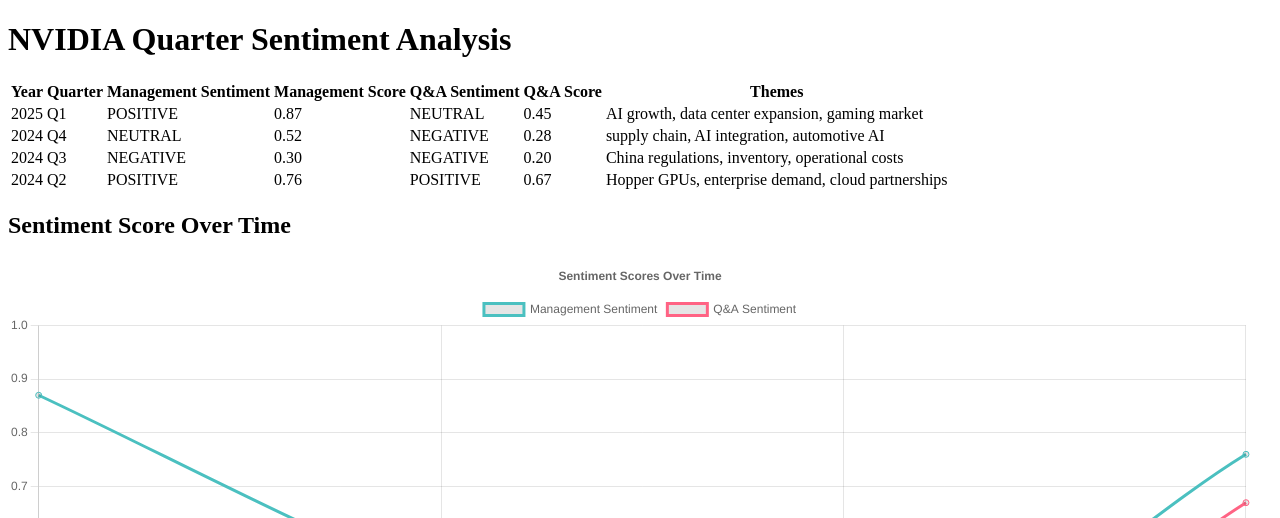
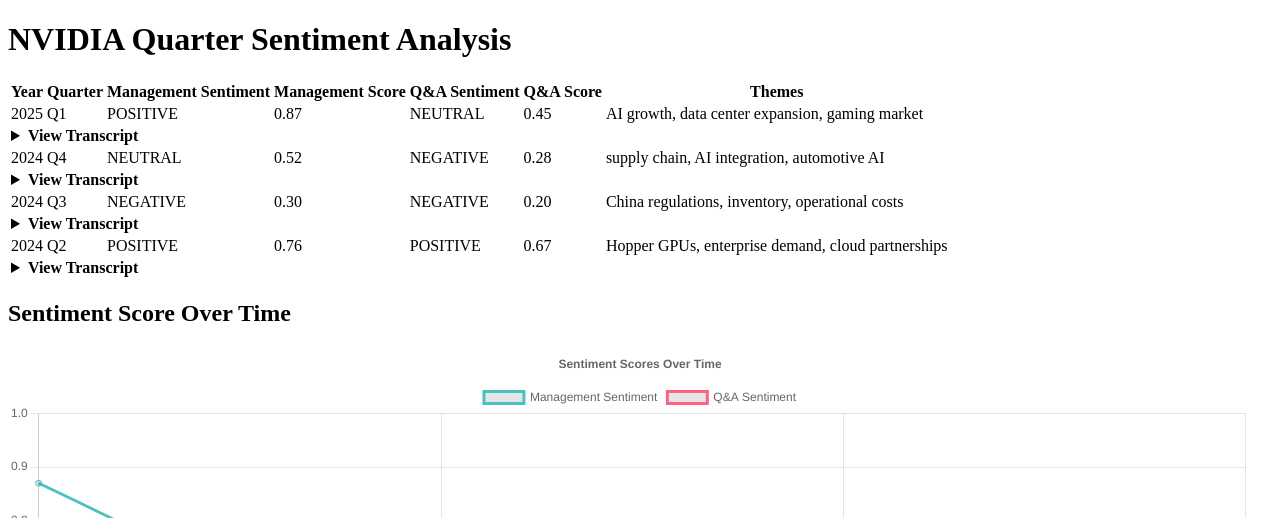
Before and after one commit to gavin-barro/AIEarningsSignal, a Flask app: page / in a window 1280 px wide. Shown: the top 518 px of the page. Run offline with Flask 3, Linux system fonts and the light colour scheme.

Commit message:
add transcripts

```diff
--- a/src/app.py
+++ b/src/app.py
@@ -12,28 +12,32 @@
         "quarter": "Q1",
         "management_sentiment": {"label": "POSITIVE", "score": 0.87},
         "qna_sentiment": {"label": "NEUTRAL", "score": 0.45},
-        "themes": ["AI growth", "data center expansion", "gaming market"]
+        "themes": ["AI growth", "data center expansion", "gaming market"],
+        "transcript": ["AAAA", "BBBB", "CCCCC"]
     },
     {
         "year": "2024",
         "quarter": "Q4",
         "management_sentiment": {"label": "NEUTRAL", "score": 0.52},
         "qna_sentiment": {"label": "NEGATIVE", "score": 0.28},
-        "themes": ["supply chain", "AI integration", "automotive AI"]
+        "themes": ["supply chain", "AI integration", "automotive AI"],
+        "transcript": ["AAAA", "BBBB", "CCCCC"]
     },
     {
         "year": "2024",
         "quarter": "Q3",
         "management_sentiment": {"label": "NEGATIVE", "score": 0.30},
         "qna_sentiment": {"label": "NEGATIVE", "score": 0.20},
-        "themes": ["China regulations", "inventory", "operational costs"]
+        "themes": ["China regulations", "inventory", "operational costs"],
+        "transcript": ["AAAA", "BBBB", "CCCCC"]
     },
     {
         "year": "2024",
         "quarter": "Q2",
         "management_sentiment": {"label": "POSITIVE", "score": 0.76},
         "qna_sentiment": {"label": "POSITIVE", "score": 0.67},
-        "themes": ["Hopper GPUs", "enterprise demand", "cloud partnerships"]
+        "themes": ["Hopper GPUs", "enterprise demand", "cloud partnerships"],
+        "transcript": ["AAAA", "BBBB", "CCCCC"]
     }
 ]
 
--- a/src/templates/index.html
+++ b/src/templates/index.html
@@ -25,6 +25,7 @@
             </thead>
             <tbody>
                 {% for quarter in quarters %}
+                <!-- Main Data Row -->
                 <tr>
                     <td>{{ quarter.year }}</td>
                     <td>{{ quarter.quarter }}</td>
@@ -32,7 +33,21 @@
                     <td>{{ "%.2f"|format(quarter.management_sentiment.score) }}</td>
                     <td>{{ quarter.qna_sentiment.label }}</td>
                     <td>{{ "%.2f"|format(quarter.qna_sentiment.score) }}</td>
-                    <td>{{ quarter.themes|join(", ") }}</td>
+                    <td>{{ quarter.themes | join(", ") }}</td>
+                </tr>
+
+                <!-- Transcript Row -->
+                <tr>
+                    <td colspan="7">
+                        <details>
+                            <summary><strong>View Transcript</strong></summary>
+                            <ul>
+                                {% for line in quarter.transcript %}
+                                <li>{{ line }}</li>
+                                {% endfor %}
+                            </ul>
+                        </details>
+                    </td>
                 </tr>
                 {% endfor %}
             </tbody>
```
